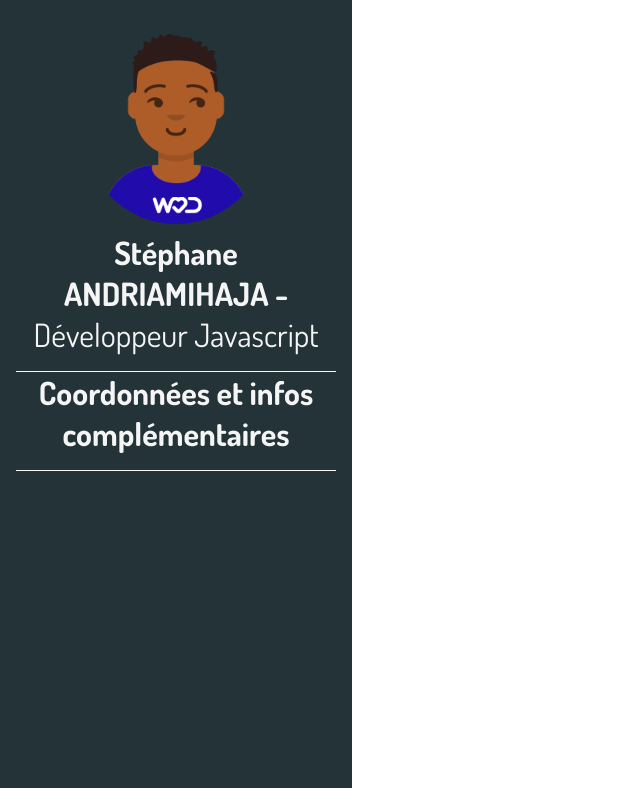
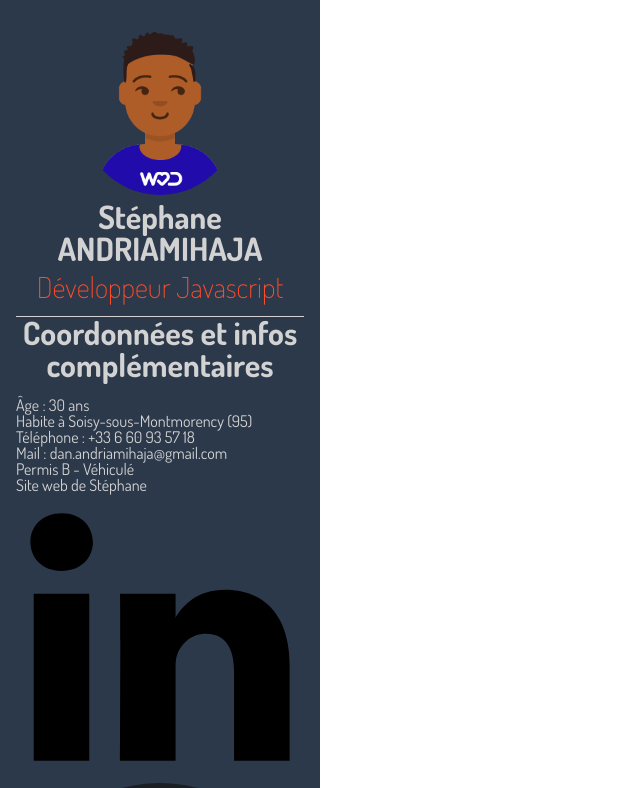
Before and after one commit to Dananando/cv_spinforeat, a React (Create React App) app: page / in a window 1280 px wide. Shown: the top 788 px of the page, without its empty margins (0-640 px from the left). Built offline with nearby package versions, Linux system fonts and the light colour scheme.

Commit message:
Images to resize

```diff
--- a/src/components/DivOne.js
+++ b/src/components/DivOne.js
@@ -6,7 +6,10 @@ const DivOne = () => {
         <div className="leftSpace__divOne">
             <img className="leftSpace__profilePic" src={profilePic} alt="Profile pic from welovedevs website" />
             <div className="leftSpace__title">
-                Stéphane ANDRIAMIHAJA - <span className="leftSpace__title__span">Développeur Javascript</span>
+                Stéphane ANDRIAMIHAJA
+            </div>
+            <div className="leftSpace__title--red">
+                Développeur Javascript
             </div>
         </div>
     );
--- a/src/components/DivTwo.js
+++ b/src/components/DivTwo.js
@@ -1,13 +1,28 @@
 import '../css/DivTwo.css';
+import linkedin from '../assets/linkedin.svg';
+import github from '../assets/Octicons-mark-github.svg';
 
 const DivTwo = () => {
     return (
-        <div className="leftSpace__divOne">
-            <div className="leftSpace__title">
+        <div className="leftSpace__divTwo">
+            <div className="leftSpace__divTwo__title">
                 Coordonnées et infos complémentaires
             </div>
+            <ul className="leftSpace__divTwo__ul">
+                <li>Âge : 30 ans</li>
+                <li>Habite à Soisy-sous-Montmorency (95)</li>
+                <li>Téléphone : +33 6 60 93 57 18</li>
+                <li>Mail : dan.andriamihaja@gmail.com</li>
+                <li>Permis B - Véhiculé</li>
+                <li><a href="https://dananando.github.io/startbootstrapfreelancer/">Site web de Stéphane</a></li>
+                <li>
+                    <a href="https://www.linkedin.com/in/sandriamihaja/"><img className="leftSpace__divTwo__ul__li__img" alt="Little linkedin logo" src={linkedin} /></a></li>
+                <li>
+                    <a href="https://github.com/Dananando"><img className="leftSpace__divTwo__ul__li__img" alt="Little github logo" src={github} /></a>
+                </li>
+            </ul>
 
-        </div>
+        </div >
     );
 };
 
--- a/src/css/Aside.css
+++ b/src/css/Aside.css
@@ -1,6 +1,6 @@
 .leftSpace {
-    background-color: #243338;
-    color: whitesmoke;
+    background-color: #2c394b;
+    color: #d2d2d2;
     display: flex;
     flex-direction: column;
     /* justify-content: space-between; */
--- a/src/css/DivOne.css
+++ b/src/css/DivOne.css
@@ -11,13 +11,16 @@
 .leftSpace__title {
     font-size: 2em;
     font-weight: bold;
+    padding-bottom: 0.25em;
+}
+
+.leftSpace__title--red {
+    font-size: 1.8em;
+    font-weight: lighter;
+    color: #ff4c29;
     padding-bottom: 0.5em;
 }
 
-.leftSpace__title__span {
-    font-weight: lighter;
+.leftSpace__divOne {
+    border-bottom: 0.1em solid #d2d2d2;
 }
-
-.leftSpace__divOne {
-    border-bottom: 0.1em solid whitesmoke;
-}
--- a/src/css/DivTwo.css
+++ b/src/css/DivTwo.css
@@ -1,23 +1,25 @@
 
 
-.leftSpace__profilePic {
-    border-radius: 50%;
-    max-width: 60%;
-    height: auto;
-    padding: 0.25em;
-    /* box-sizing: border-box; */
-}
-
-.leftSpace__title {
+.leftSpace__divTwo__title {
     font-size: 2em;
     font-weight: bold;
     padding-bottom: 0.5em;
 }
 
-.leftSpace__title__span {
-    font-weight: lighter;
+.leftSpace__divTwo {
+    border-bottom: 0.1em solid #d2d2d2;
 }
 
-.leftSpace__divOne {
-    border-bottom: 0.1em solid whitesmoke;
+.leftSpace__divTwo__ul {
+    text-align: left;
 }
+
+a {
+    width: 100%;
+    height: auto;
+}
+
+.leftSpace__divTwo__ul__li__img {
+    width: 100%;
+    height: auto;
+}
--- a/src/index.js
+++ b/src/index.js
@@ -1,5 +1,6 @@
 import React from 'react';
 import ReactDOM from 'react-dom';
+import './reset.css';
 import './index.css';
 import App from './components/App';
 import reportWebVitals from './reportWebVitals';
--- /dev/null
+++ b/src/reset.css
@@ -0,0 +1,71 @@
+/* http://meyerweb.com/eric/tools/css/reset/ v2.0 | 20110126 */
+
+html, body, div, span, applet, object, iframe,
+h1, h2, h3, h4, h5, h6, p, blockquote, pre,
+a, abbr, acronym, address, big, cite, code,
+del, dfn, em, img, ins, kbd, q, s, samp,
+small, strike, strong, sub, sup, tt, var,
+b, u, i, center,
+dl, dt, dd, ol, ul, li,
+fieldset, form, label, legend,
+table, caption, tbody, tfoot, thead, tr, th, td,
+article, aside, canvas, details, embed,
+figure, figcaption, footer, header, hgroup,
+menu, nav, output, ruby, section, summary,
+time, mark, audio, video {
+	margin: 0;
+	padding: 0;
+	border: 0;
+	font: inherit;
+	font-size: 100%;
+	vertical-align: baseline;
+}
+/* HTML5 display-role reset for older browsers */
+article, aside, details, figcaption, figure,
+footer, header, hgroup, menu, nav, section {
+  display: block;
+}
+
+body {
+	line-height: 1;
+}
+ol, ul {
+	list-style: none;
+}
+blockquote, q {
+	quotes: none;
+}
+
+blockquote::before, blockquote::after,
+q:before, q:after {
+	content: '';
+	content: none;
+}
+table {
+	border-collapse: collapse;
+	border-spacing: 0;
+}
+
+/* Reset perso */
+a, del, ins {
+  text-decoration: none;
+}
+a {
+  color: inherit;
+}
+
+label, button {
+  cursor: pointer;
+}
+
+html {
+  box-sizing: border-box
+}
+
+*, *::before, *::after {
+  box-sizing: inherit
+}
+
+input, button {
+  outline: 0;
+}
```
Also changed, not shown: src/assets/Octicons-mark-github.svg (added), src/assets/linkedin.svg (added).
